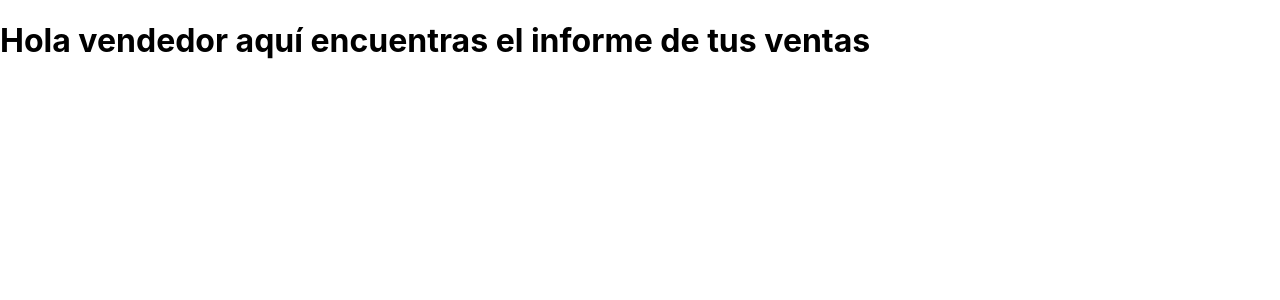
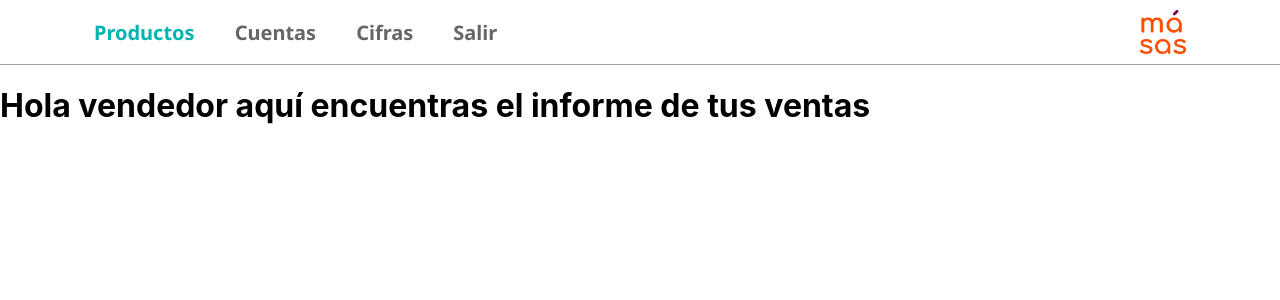
Before and after one commit to masasorganization/masas-web, a React (Create React App) app: page /report in a window 1280 px wide. Shown: the top 300 px of the page. Built offline with nearby package versions, Linux system fonts and the light colour scheme.

Commit message:
navbar added

```diff
--- a/src/pages/admin/report.jsx
+++ b/src/pages/admin/report.jsx
@@ -1,9 +1,12 @@
+import AdminNavbar from '../../components/admin/AdminNavbar'
+
 function Report() {
   return (
     <div>
+      <AdminNavbar estado='1' />
       <h1>Hola vendedor aquí encuentras el informe de tus ventas</h1>
     </div>
-  );
+  )
 }
 
-export default Report;
+export default Report
```
